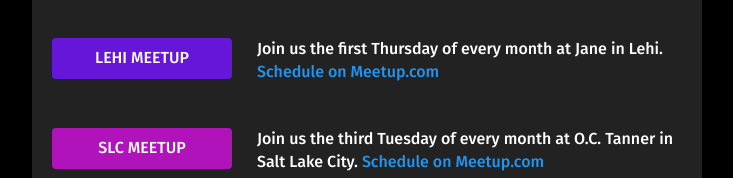
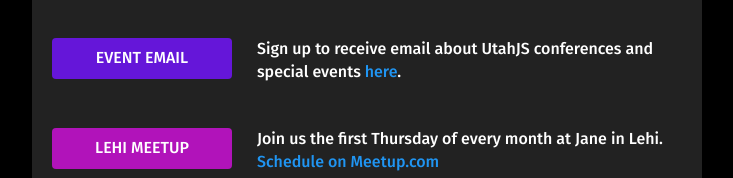
Before and after one commit to UtahJS/utahjs-com, a plain HTML site: page index.html in a window 1280 px wide. Shown: the part 932-1110 px from the top of the page, without its empty margins (273-1006 px from the left). Drawn offline with Linux system fonts and the light colour scheme.

Commit message:
[master] add link to sign up for mailing list

```diff
--- a/index.html
+++ b/index.html
@@ -78,6 +78,12 @@
             <dd>
                 Now available! Merch on shirts, mugs, socks and more.
                 <a href="https://teespring.com/utahjs-2020-online-series">Check out Tee Spring</a>
+            </dd>
+
+            <dt><a href="http://eepurl.com/hcwmDf" class="btn btn-participate">Event Email</a></dt>
+            <dd>
+                Sign up to receive email about UtahJS conferences and special events
+                <a href="http://eepurl.com/hcwmDf">here</a>.
             </dd>
 
             <dt><a href="http://www.meetup.com/UtahJS/" class="btn btn-participate">Lehi Meetup</a></dt>
```
